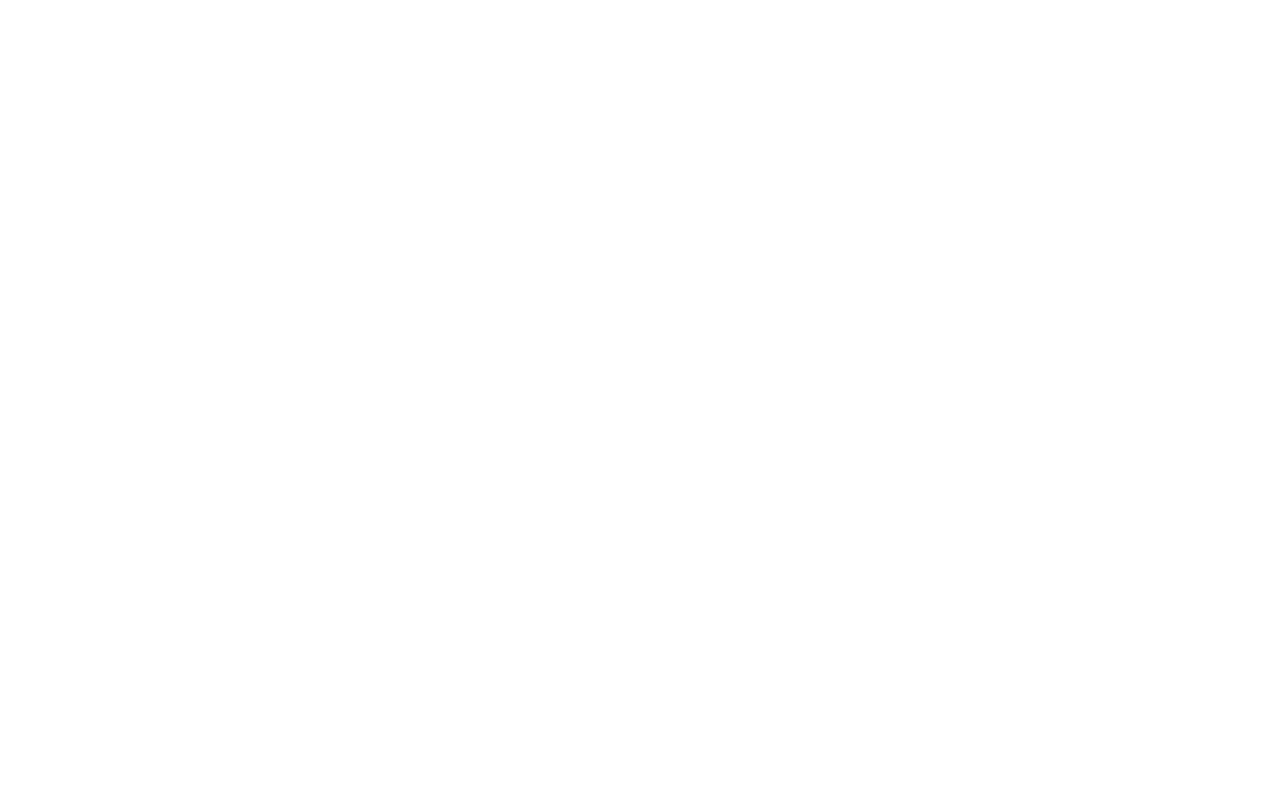
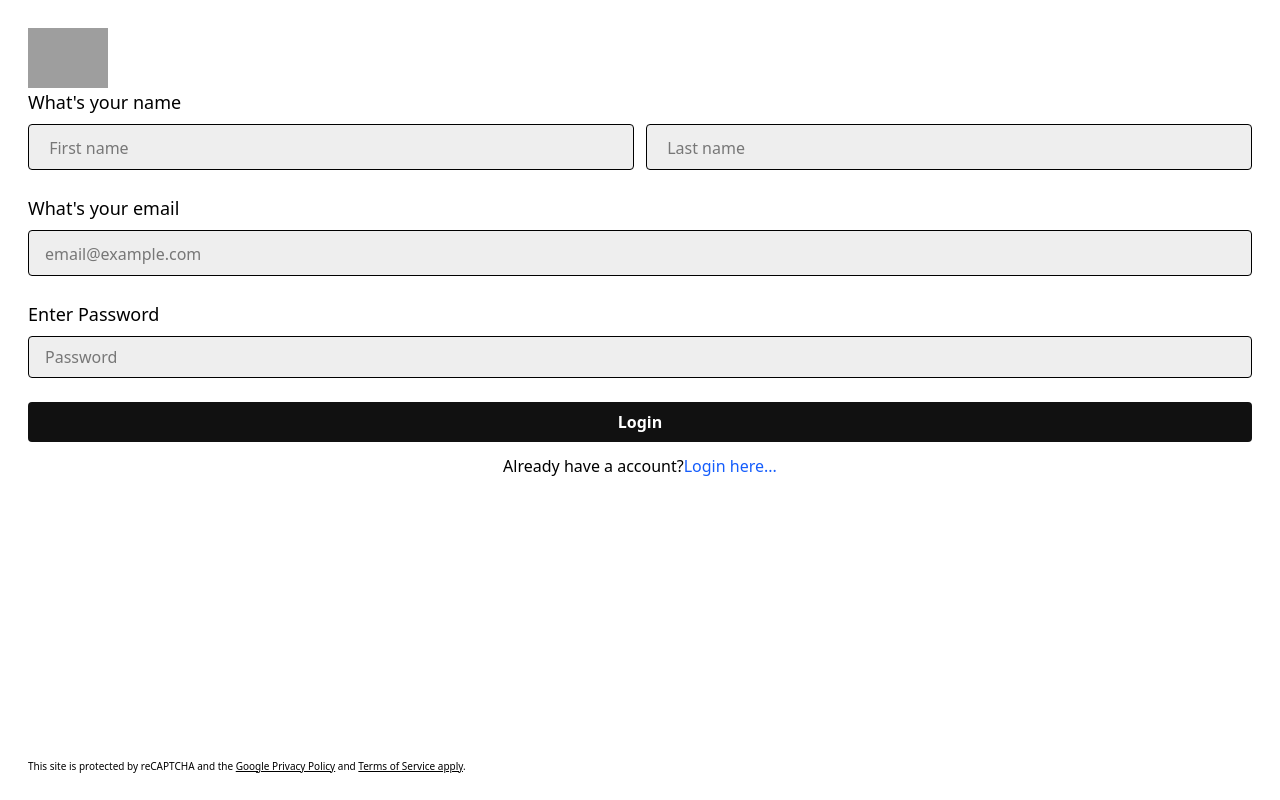
Before and after one commit to git-Sahitya/Uber-Clone-Fullstack, a React (Vite) app in the folder Frontend/: page /captain-signup in a window 1280 px wide. Built offline with nearby package versions, Linux system fonts and the light colour scheme; grey boxes are pictures that could not be loaded.

Commit message:
Add captain signup form with state management and validation

```diff
--- a/Frontend/src/pages/CaptainSignup.jsx
+++ b/Frontend/src/pages/CaptainSignup.jsx
@@ -1,11 +1,110 @@
-import React from 'react'
+import React, { useState } from "react";
+import { Link } from "react-router-dom";
 
 const CaptainSignuo = () => {
+  const [email, setEmail] = useState("");
+  const [password, setPassword] = useState("");
+  const [firstName, setFirstName] = useState("");
+  const [lastName, setLastName] = useState("");
+  const [userData, setUserData] = useState({});
+
+  const submitHandler = (e) => {
+    e.preventDefault();
+    setUserData({
+      username: {
+        firstName,
+        lastName,
+      },
+      email,
+      password,
+    });
+
+    setEmail("");
+    setFirstName("");
+    setLastName("");
+    setPassword("");
+  };
+
   return (
-    <div>
+    <div className="p-7 h-screen flex flex-col justify-between ">
+      <div>
+        <img
+          className="w-20 "
+          src="https://www.svgrepo.com/show/505031/uber-driver.svg"
+          alt=""
+        />
 
+        <form
+          onSubmit={(e) => {
+            submitHandler(e);
+          }}
+        >
+          <h3 className="text-lg font-medium mb-2">What's your name</h3>
+          <div className="flex gap-3 mb-6  ">
+            <input
+              className="bg-[#eeeeee]  rounded  px-4 py-2 border w-1/2 text-lg placeholder:text-base "
+              required
+              type="text"
+              placeholder=" First name"
+              value={firstName}
+              onChange={(e) => {
+                setFirstName(e.target.value);
+              }}
+            />
+            <input
+              className="bg-[#eeeeee]  rounded  px-4 py-2 border w-1/2 text-lg placeholder:text-base "
+              required
+              type="text"
+              placeholder=" Last name"
+              value={lastName}
+              onChange={(e) => {
+                setLastName(e.target.value);
+              }}
+            />
+          </div>
+
+          <h3 className="text-lg font-medium mb-2">What's your email</h3>
+          <input
+            className="bg-[#eeeeee] mb-6 rounded  px-4 py-2 border w-full text-lg placeholder:text-base "
+            required
+            type="email"
+            placeholder="email@example.com"
+            value={email}
+            onChange={(e) => {
+              setEmail(e.target.value);
+            }}
+          />
+          <h3 className="text-lg font-medium mb-2">Enter Password</h3>
+          <input
+            className="bg-[#eeeeee] mb-6 rounded  px-4 py-2 border w-full text-base placeholder:text-base"
+            required
+            type="password"
+            placeholder="Password"
+            value={password}
+            onChange={(e) => {
+              setPassword(e.target.value);
+            }}
+          />
+          <button className="bg-[#111] text-white font-semibold mb-3 rounded  px-4 py-2  w-full text-base placeholder:text-base">
+            Login
+          </button>
+        </form>
+        <p className="text-center mb-0.5 ">
+          Already have a account?
+          <Link to="/captain-login" className="text-blue-600">
+            Login here...
+          </Link>
+        </p>
+      </div>
+      <div>
+        <p className="text-[10px] leading-tight ">
+          This site is protected by reCAPTCHA and the{" "}
+          <span className="underline"> Google Privacy Policy</span> and{" "}
+          <span className="underline">Terms of Service apply</span>.
+        </p>
+      </div>
     </div>
-  )
-}
+  );
+};
 
-export default CaptainSignuo
+export default CaptainSignuo;
--- a/Frontend/src/pages/Home.jsx
+++ b/Frontend/src/pages/Home.jsx
@@ -4,7 +4,7 @@ import { Link } from 'react-router-dom'
 const Home = () => {
   return (
     <div>
-      <div className='h-screen  bg-cover bg-center  bg-[url(https://img.freepik.com/free-photo/fun-3d-cartoon-casual-character_183364-80985.jpg?t=st=1742045922~exp=1742049522~hmac=5ec79c8364f996a580f0bf197464e77096fca2553bf5e5128fcbd77295bc13c2&w=900)] pt-2 w-full flex justify-between flex-col bg-red-400'>
+      <div className='h-screen  bg-cover bg-center lg:bg-center bg-[url(https://img.freepik.com/free-photo/fun-3d-cartoon-casual-character_183364-80985.jpg?t=st=1742045922~exp=1742049522~hmac=5ec79c8364f996a580f0bf197464e77096fca2553bf5e5128fcbd77295bc13c2&w=900)] pt-2 w-full flex justify-between flex-col '>
         <img className='w-20 ml-6 ' src="https://logospng.org/download/uber/logo-uber-4096.png" alt="" />
         <div className='bg-white pb-7 py-4 px-4'>
             <h2 className=' text-3xl font-bold '>Get Started with Uber</h2>
--- a/Frontend/src/pages/UserSignup.jsx
+++ b/Frontend/src/pages/UserSignup.jsx
@@ -18,7 +18,6 @@ const UserSignup = () => {
       email,
       password,
     });
-    console.log(userData);
 
     setEmail("");
     setFirstName("");
@@ -30,7 +29,7 @@ const UserSignup = () => {
       <div>
         <img
           className="w-20 "
-          src="https://www.svgrepo.com/show/505031/uber-driver.svg"
+          src="https://logospng.org/download/uber/logo-uber-4096.png"
           alt=""
         />
 
@@ -98,9 +97,9 @@ const UserSignup = () => {
       </div>
       <div>
         <p className="text-[10px] leading-tight ">
-          By proceeding, you consent bto get calls, WhatsApp or SMS
-          messages,including by automated means,from Uber and it's affiliated to
-          the number provided.
+          This site is protected by reCAPTCHA and the{" "}
+          <span className="underline"> Google Privacy Policy</span> and{" "}
+          <span className="underline">Terms of Service apply</span>.
         </p>
       </div>
     </div>
```
